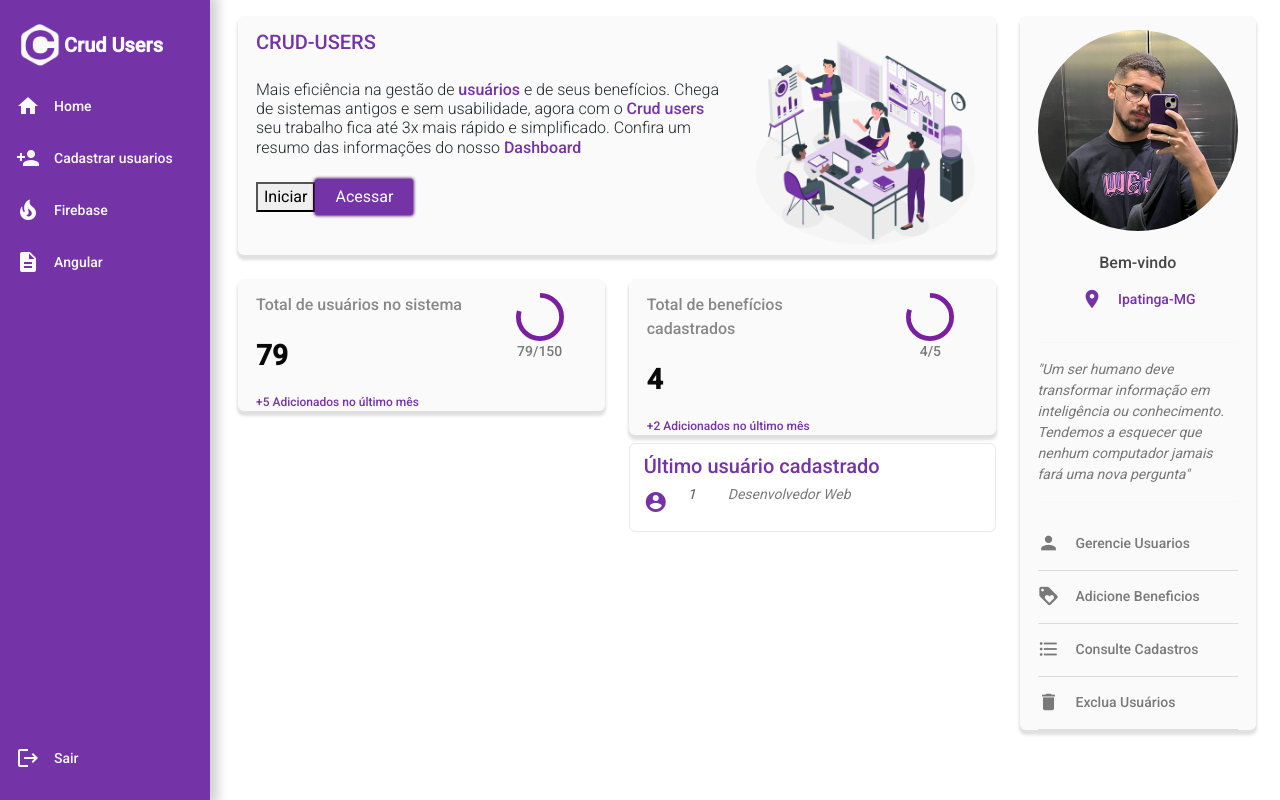
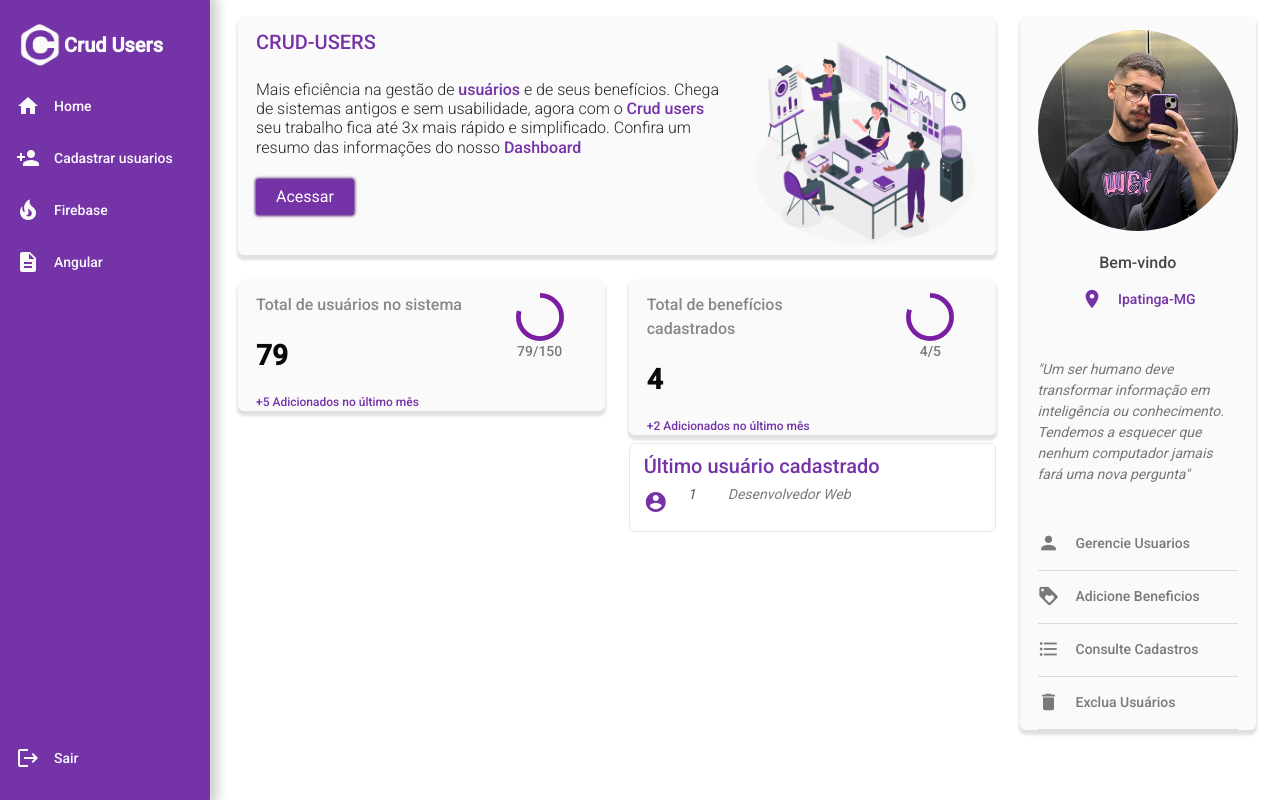
Before and after one commit to CaioVictor3/Crud-Users, an Angular app: page /home in a window 1280 px wide. Built offline with nearby package versions, Linux system fonts and the light colour scheme.

Commit message:
Adiciona suporte para routerLink no componente de botão e atualiza o uso no componente home

```diff
--- a/src/app/components/button/button.component.html
+++ b/src/app/components/button/button.component.html
@@ -1,6 +1,7 @@
 <button
   type="button"
   class="botao-primario"
+  [routerLink]="routerLink"
   [ngClass]="{ 'w-100': size === '100' }">
   {{ textoBotao }}
 </button>
--- a/src/app/components/button/button.component.ts
+++ b/src/app/components/button/button.component.ts
@@ -1,12 +1,13 @@
-import { Component, Input, input } from '@angular/core';
+import { Component, Input } from '@angular/core';
 
 @Component({
   selector: 'app-button',
   templateUrl: './button.component.html',
-  styleUrl: './button.component.scss'
+  styleUrls: ['./button.component.scss']
 })
 export class ButtonComponent {
 
   @Input() textoBotao: string='Acessar';
   @Input() size: string = 'auto'
+  @Input() routerLink?: string | any[];
 }
--- a/src/app/pages/home/home.component.html
+++ b/src/app/pages/home/home.component.html
@@ -12,8 +12,7 @@
                             <span>Crud users</span> seu trabalho fica até 3x mais rápido e simplificado.
                             Confira um resumo das informações do nosso <span>Dashboard</span>
                         </h3>
-                        <button routerLink="./usuarios" class="botao-primario">Iniciar</button>
-                        <app-button textButton="Iniciar" routerLink="./usuarios"></app-button>
+                        <app-button [routerLink]="'./usuarios'" textoBotao="Acessar" size="auto"></app-button>
                     </div>
                     <div class="col-12 col-md-4">
                         <img src="../../../assets/dashboard.png" width="100%">
```
